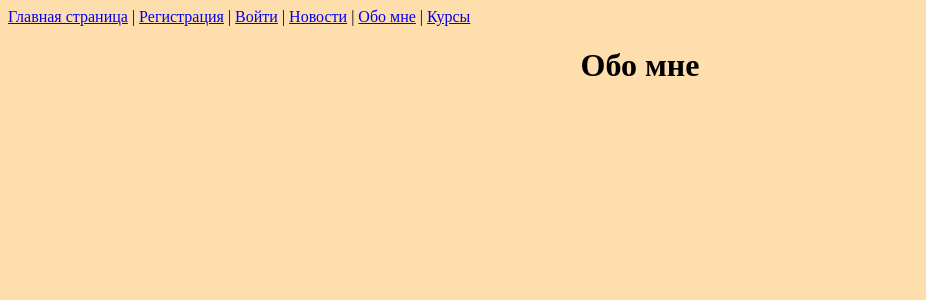
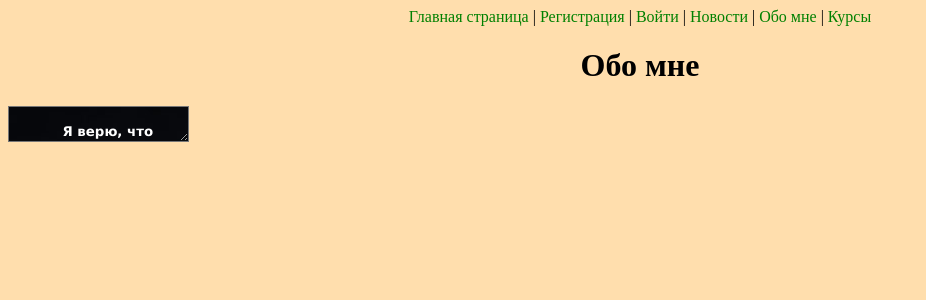
Before and after one commit to Alexlearnov/Django_0.1, a Django app: page /women/about_me in a window 1280 px wide. Shown: the top 300 px of the page, without its empty margins (0-926 px from the left). Run offline with Django 4.2, Linux system fonts and the light colour scheme.

Commit message:
added styles

```diff
--- a/sitealsu/templates/base.html
+++ b/sitealsu/templates/base.html
@@ -11,5 +11,6 @@
 {% include 'women/includes/nav.html' %}
 {% block content %} {% endblock %}
 
+
 </body>
 </html>
--- a/sitealsu/women/static/women/css/styles.css
+++ b/sitealsu/women/static/women/css/styles.css
@@ -6,3 +6,24 @@
   text-align:center;
   color: black;
 }
+
+nav#includes_nav {
+  color: black;
+  align-content: center;
+  text-align: center;
+}
+nav>a{
+  color:green;
+  text-decoration:none;
+}
+nav>a:hover {
+  color: black;
+  text-decoration: underline;
+}
+textarea#text-about-me {
+  background-image: url(../images/1_122.jpg);
+  text-align: center;
+  color: white;
+  font-family: Verdana, sans-serif;
+  font-weight:bold
+}
--- /dev/null
+++ b/sitealsu/women/static/women/js/index.js
@@ -0,0 +1 @@
+alert("Hello World!")
--- a/sitealsu/women/templates/women/about_me.html
+++ b/sitealsu/women/templates/women/about_me.html
@@ -1,4 +1,32 @@
 {% extends "base.html" %}
+{% load static %}
 
 {% block title %} {{ title }} {% endblock %}
-{% block content %} <h1>{{ title }}</h1> {% endblock %}
+{% block content %}
+
+    <h1>{{ title }}</h1>
+    <textarea id="text-about-me">
+
+    Я верю, что человек счастлив и удовлетворен, когда он живет, ориентируясь на ценности. На свои истинные ценности, исходящие из глубинной потребности Души в росте. Для соединения с этим двигающим мотивом, для начала нужно "наладить работу" головы и сердца. Голова - это про осознанность: понимать, анализировать, принимать решения, уметь концентрироваться. Сердце - про эмоции и чувства. Важно в полной мере чувствовать и проживать.
+В созвучии головы и сердца возможно:
+- полноценное проживание чувств и их выражение;
+- исцеление травм и изменение невротических сценариев;
+- принятие решений и следование к своим целям.
+То есть полноценное проживание своей жизни и своей судьбы.
+
+Расти и развиваться можно из-под палки: "Надо! Как есть, ты недостаточно хорош! Если перестану себя критиковать, не буду двигаться." А еще возможно движение к своей реализации из любви к себе - бережно, шаг за шагом, с уважением.
+Я работаю для того, чтобы вы учились выбирать для себя второй вариант.
+Опыт и образование
+В мае 2017 года я впервые провела тренинг по голосу в Казани. В ноябре 2017 года был первый поток в онлайн формате. С тех пор прошли больше 20 живых интенсивов и 28 онлайн групп по голосу. Основа курса не меняется, потому что методика показала свою эффективность. При этом я постоянно добавляю что-то новое из телесно-ориентированной психологии, из системной терапии, чтобы курс становился еще более насыщенным и полезным.
+
+В 2019 было обучение консультационной методике по работе с негативными эмоциями "Психологический антивирус". Об этом видеокурсе можно узнать подробнее по ссылке внизу. Это простой и действенный инструмент, помогающий справляться с самыми сложными внутренними конфликтами, и что самое важное - человек может его освоить для самостоятельного применения, и ему не нужны будут постоянные консультации.
+
+В 2021 году защитила диплом психолога в направлении телесно-ориентированной психотерапии, потому что в какой-то момент поняла, что хочется иметь целостный подход к человеку. Работать не только с голосом и определенными чувствами, а иметь знания и навыки для выведения жизни на другой уровень. Консультирую с 2019 года.
+С клиентами на консультациях мы работаем с такими темами, как выражение чувств и эмоций, низкая самооценка, психосоматические расстройства, апатия, сложности в отношениях, предназначение и многими другими. Через тело мы быстрее получаем доступ к разрешению ситуации, именно поэтому я выбрала данное направление и предлагаю его опробовать вам.
+Все мои проекты построены в гуманистическом подходе: центром работы является личность, в которую заложен потенциал к самораскрытию и реализации заложенного потенциала. Человек сталкивается со сложностями в этом процессе, и нормально обращаться за помощью. Буду рада сопровождать вас на этом пути!
+
+
+    </textarea>
+
+
+{% endblock %}
--- a/sitealsu/women/templates/women/includes/nav.html
+++ b/sitealsu/women/templates/women/includes/nav.html
@@ -1,4 +1,4 @@
-<nav>
+<nav id="includes_nav">
          <a href="{% url 'index' %}">Главная страница</a> |
          <a href="{% url 'sign_up' %}">Регистрация</a> |
          <a href="{% url 'sign_in' %}">Войти</a> |
--- a/sitealsu/women/templates/women/index.html
+++ b/sitealsu/women/templates/women/index.html
@@ -1,9 +1,11 @@
 {% extends "base.html" %}
+{%  load static %}
 
 {% block title %} Main page {% endblock %}
 {% block content %}
     <header>
         <h1>Психология</h1>
+        <script src="{% static 'women/js/index.js' %}"></script>
 
         <h1> {{ title }}</h1>
         <nav>
```
Also changed, not shown: sitealsu/women/static/women/css/about_me.css (added), sitealsu/women/static/women/images/1_122.jpg (added).
